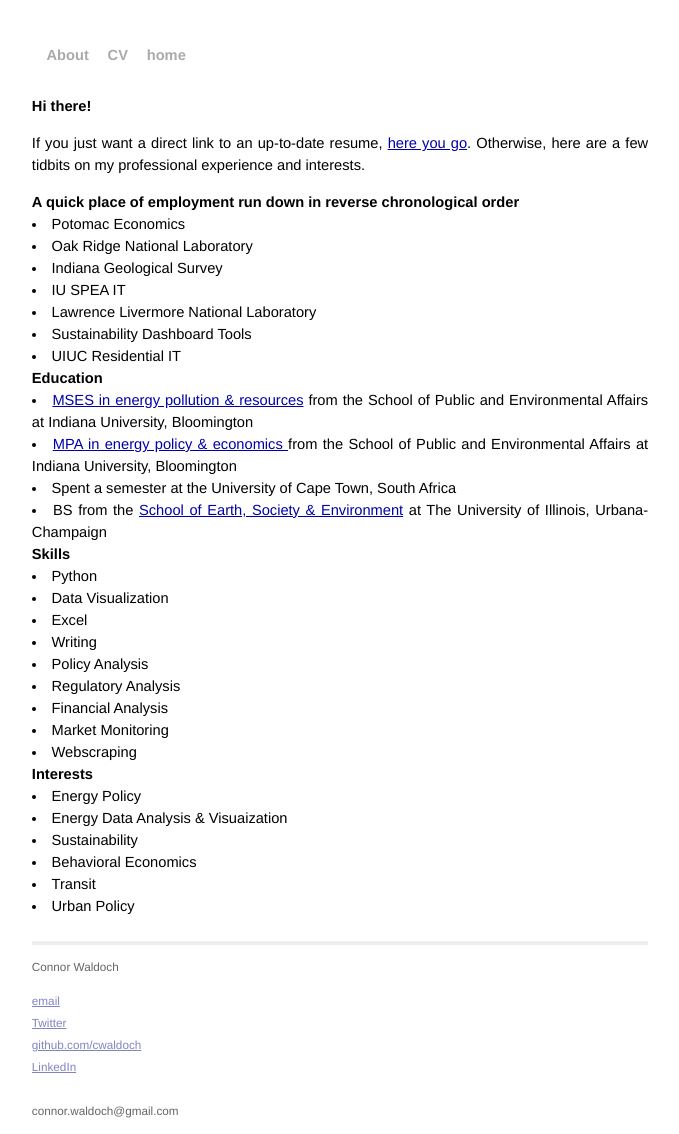
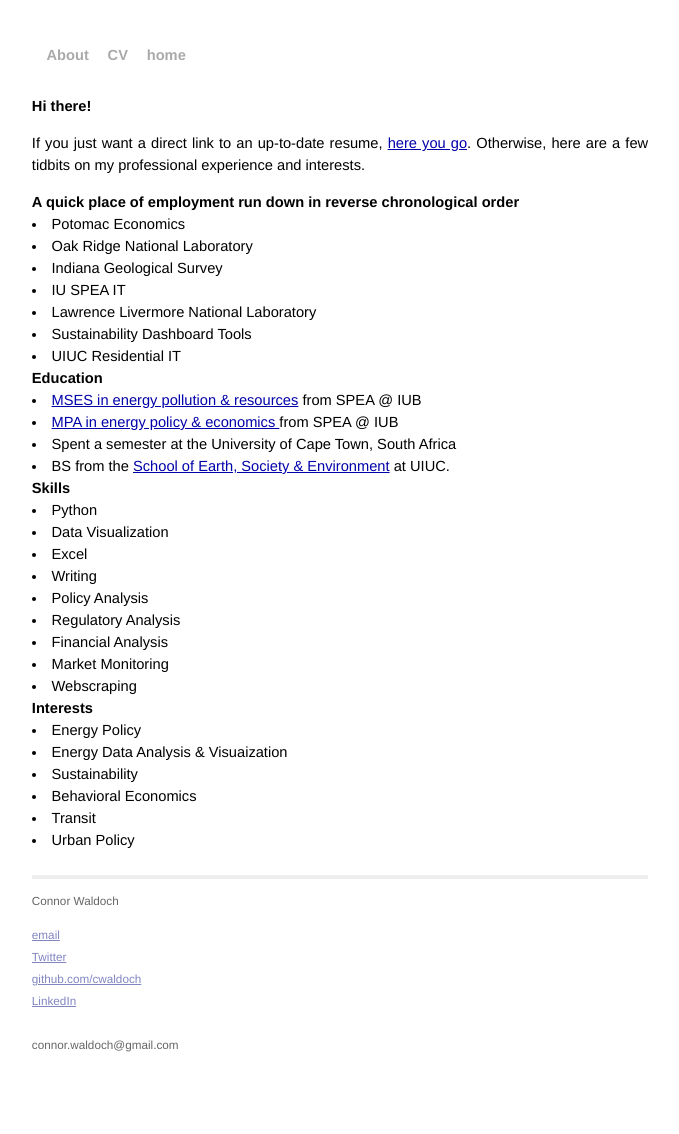
Before and after one commit to cwaldoch/cwaldoch.github.io, a Jekyll site: the page built from CV/index.html, in a window 1280 px wide. Shown: the whole page, without its empty margins (300-979 px from the left). Built offline with Jekyll 4.4.1, drawn with Linux system fonts in a browser that asks for light colours; after the commit the page ends 1068 px from its top, so only the background shows below that.

Commit message:
Update index.html

```diff
--- a/CV/index.html
+++ b/CV/index.html
@@ -17,10 +17,10 @@ title: Connor Waldoch, Itinerant Blogger
 		<li> UIUC Residential IT</li>
 
 	<h2> Education</h2>
-		<li> <a href="https://spea.indiana.edu/masters/degrees-certificates/environmental-science/index.html">MSES in energy pollution & resources</a> from the School of Public and Environmental Affairs at Indiana University, Bloomington</li>
-		<li> <a href="https://spea.indiana.edu/masters/degrees-certificates/public-affairs/index.html">MPA in energy policy & economics </a> from the School of Public and Environmental Affairs at Indiana University, Bloomington</li>
+		<li> <a href="https://spea.indiana.edu/masters/degrees-certificates/environmental-science/index.html">MSES in energy pollution & resources</a> from SPEA @ IUB</li>
+		<li> <a href="https://spea.indiana.edu/masters/degrees-certificates/public-affairs/index.html">MPA in energy policy & economics </a> from SPEA @ IUB</li>
 		<li> Spent a semester at the University of Cape Town, South Africa</li>
-		<li> BS from the <a href="https://www.earth.illinois.edu/">School of Earth, Society & Environment</a> at The University of Illinois, Urbana-Champaign</li>
+		<li> BS from the <a href="https://www.earth.illinois.edu/">School of Earth, Society & Environment</a> at UIUC.</li>
 
 	<h2> Skills</h2>
 		<li> Python</li>
```
